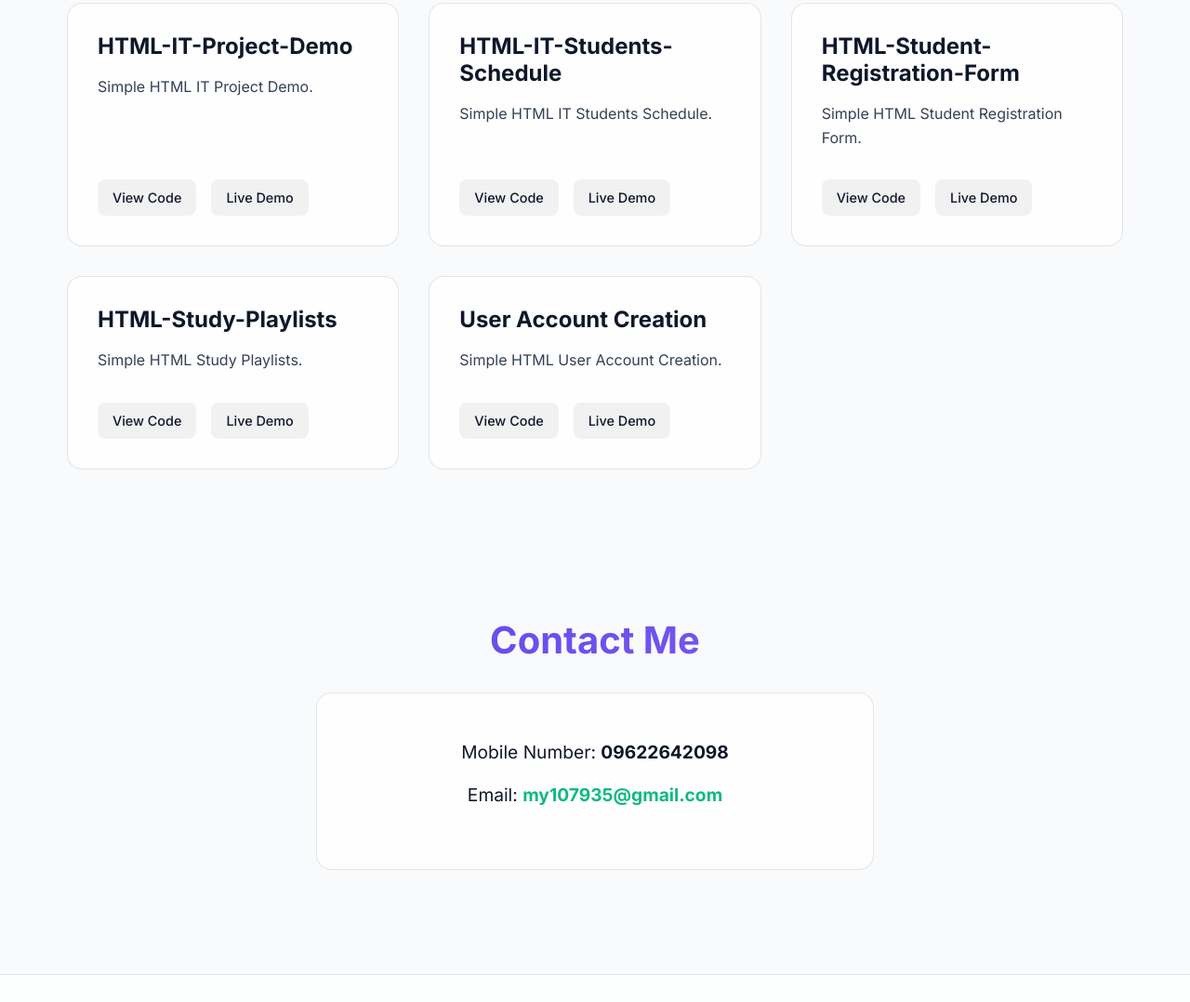
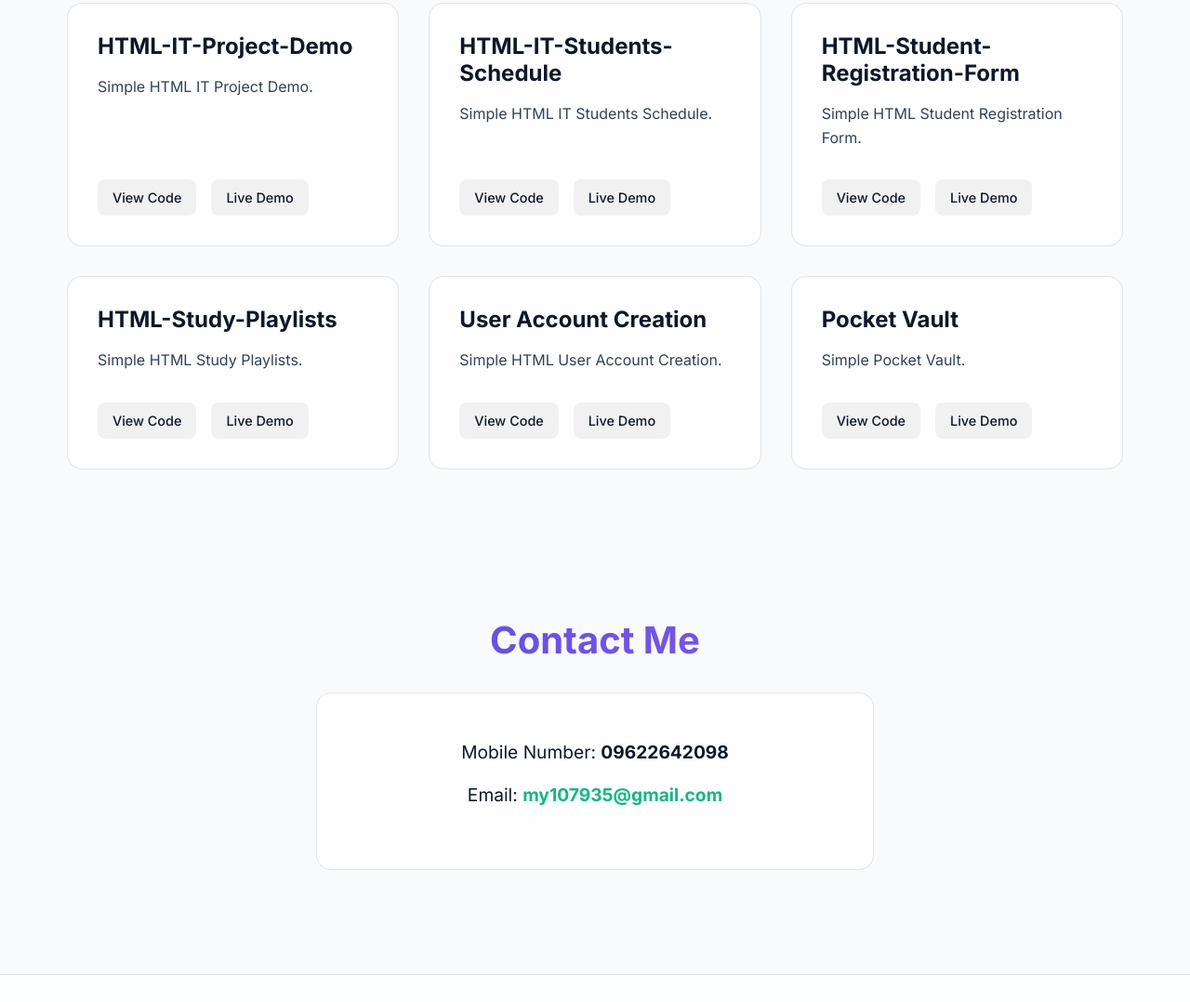
Before and after one commit to I-van06/my-css-portfolio, a plain HTML site: page index.html in a window 1280 px wide. Shown: the part 1803-2881 px from the top of the page at 93% size. Drawn offline with Linux system fonts and the light colour scheme.

Commit message:
added pocket vault
added another project which is a simple Pocket Vault

```diff
--- a/index.html
+++ b/index.html
@@ -138,6 +138,17 @@
                         <a href="https://html-user-account-creation-nino-joh.vercel.app/" target="_blank" class="btn">Live Demo</a>
                     </div>
                 </article>
+
+                <!-- Project 9 -->
+                <article class="project-card">
+                    <h3>Pocket Vault</h3>
+                    <p>Simple Pocket Vault.</p>
+                    <div class="project-links">
+                        <a href="https://github.com/I-van06/pocket-vault" target="_blank" class="btn">View Code</a>
+                        <a href="https://pocket-vault-sooty.vercel.app/" target="_blank" class="btn">Live Demo</a>
+                    </div>
+                </article>
+
             </div>
         </section>
 
```
